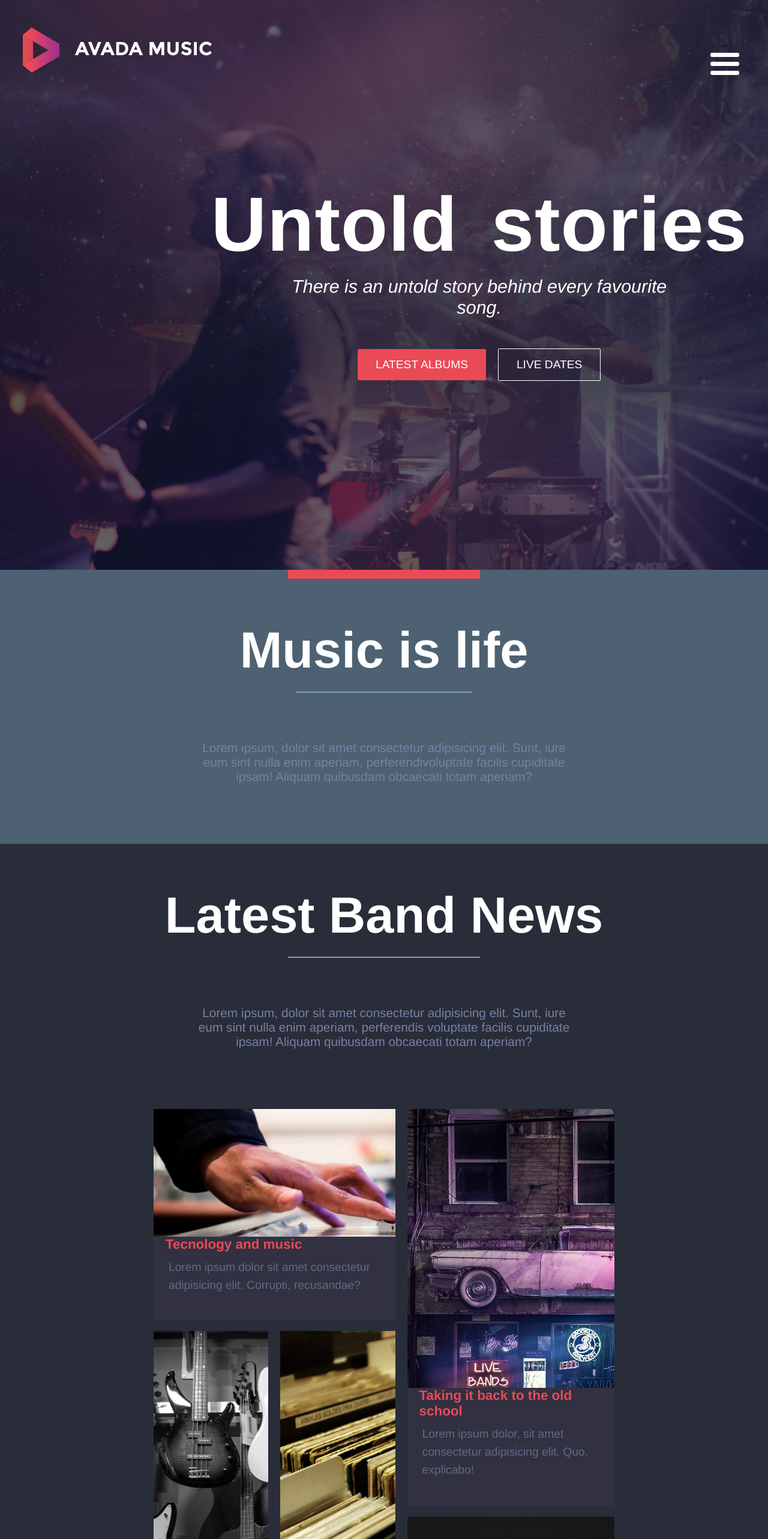
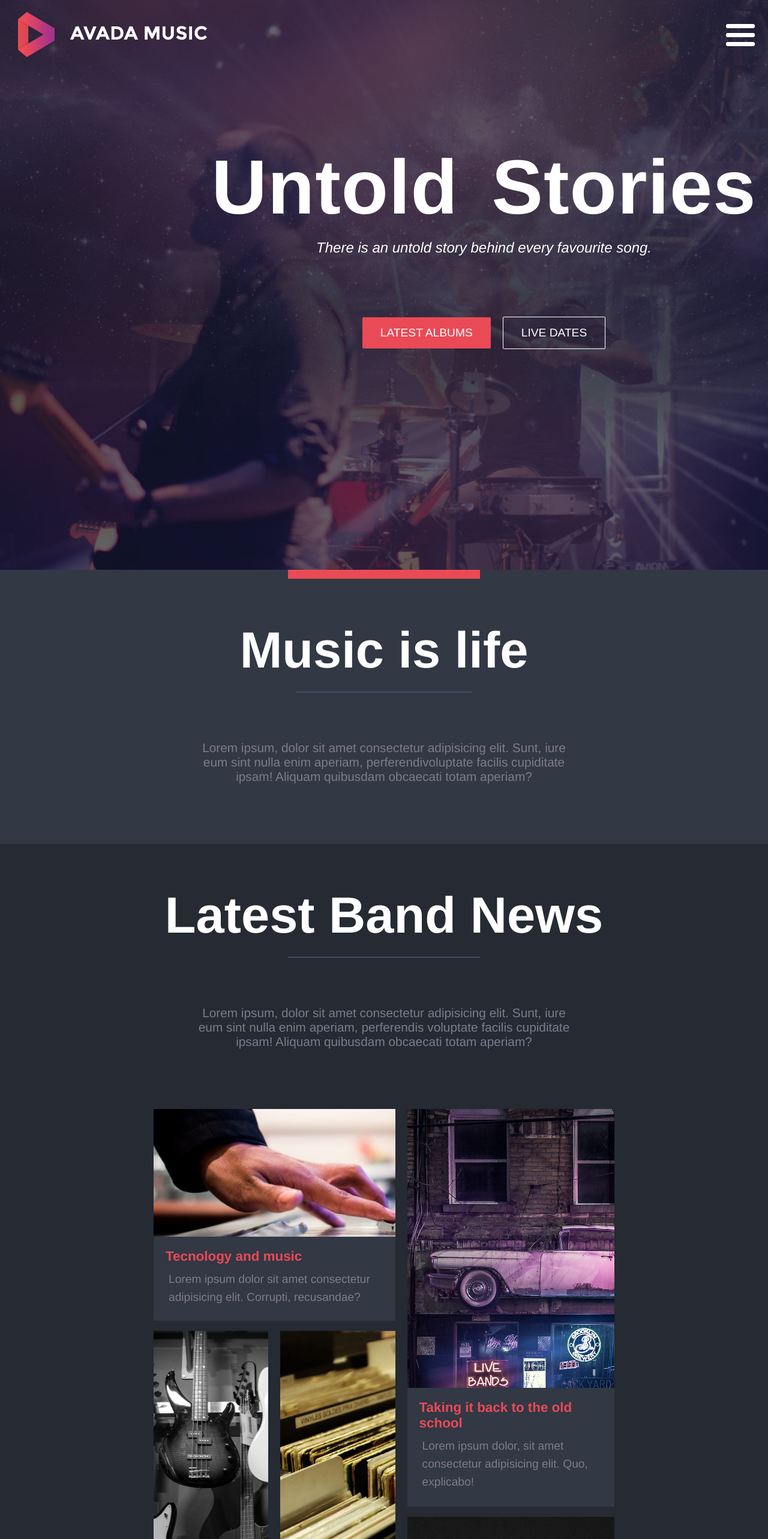
Before and after one commit to GabrielePagnotta/proj-html-vuejs, a Vue app: page / in a window 1280 px wide. Shown: the top 2566 px of the page at 60% size. Built offline with nearby package versions, Linux system fonts and the light colour scheme.

Commit message:
aggiustamenti colore e varie migliorie

```diff
--- a/src/App.vue
+++ b/src/App.vue
@@ -11,7 +11,7 @@
     <CitationBox />
     <DefaultTitle2 />
     <ViewAllDates />
-    <FooterOne :img="imgFooter"  :get="arraiFooter"/>
+    <FooterOne  :get="arraiFooter"/>
   </div>
 </template>
 
@@ -66,12 +66,24 @@ export default {
       ],
 
       arraiFooter:[
-        {name:"Home", link:"#"},
-        {name:"Meet The Band", link:"#"},
-        {name:"Live Dates", link:"#"},
-        {name:"Lastest News", link:"#"},
-        {name:"Albums", link:"#"},
-        {name:"Fans", link:"#"},
+        {
+          name:"Home", link:"#"
+        },
+        {
+          name:"Meet The Band", link:"#"
+        },
+        {
+          name:"Live Dates", link:"#"
+        },
+        {
+          name:"Lastest News", link:"#"
+        },
+        {
+          name:"Albums", link:"#"
+        },
+        {
+          name:"Fans", link:"#"
+        },
       ],
 
 
--- a/src/components/footer/FooterContent1.vue
+++ b/src/components/footer/FooterContent1.vue
@@ -15,7 +15,7 @@
     <section class="container bg-2">
         <div class="box1">
             <ul>
-                <li>&copy;copyright 2012-2020</li>
+                <li>&copy;copyright 2022-2023</li>
                 <li>|</li>
                 <li>AVADA BY THEME FUSION</li>
                 <li>|</li>
@@ -56,7 +56,7 @@
 .fa-facebook{
     font-size: 1.6rem;
     margin:5px;
-    background-color: #313141;
+    background-color: #323844;
     color: white;
     padding: 10px;
     cursor: pointer;
@@ -66,7 +66,7 @@
 .fa-twitter{
     font-size: 1.6rem;
     margin:5px;
-    background-color: #313141;
+    background-color: #323844;
     color: white;
     padding: 10px;
     cursor: pointer;
@@ -75,7 +75,7 @@
 .fa-instagram{
     font-size: 1.6rem;
     margin:5px;
-    background-color: #313141;
+    background-color: #323844;
     color: white;
     padding: 10px;
     cursor: pointer;
@@ -83,7 +83,7 @@
 .fa-youtube{
     font-size: 1.6rem;
     margin:5px;
-    background-color: #313141;
+    background-color: #323844;
     color: white;
     padding: 10px;
     cursor: pointer;
@@ -111,24 +111,24 @@
 
 
 .bg-1{
-    background-color: #313141;
+    background-color: #323844;
 }
 
 .bg-2{
-    background-color: #21212c;
+    background-color: #252A33;
     padding: 40px;
 }
 li a{
     float: left;
     margin: 10px;
     text-decoration: none;
-    color: gray;
+    color: #7D7B8D;
 }
 
 li{
     float:left;
     font-size: 15px;
-    color: gray;
+    color: #7D7B8D;
     cursor: pointer;
 }
 
--- a/src/components/header/ContentHeader.vue
+++ b/src/components/header/ContentHeader.vue
@@ -32,7 +32,7 @@
 </div>
 
   <div class="text-box">
-    <h1 class="main-title">Untold stories</h1>
+    <h1 class="main-title">Untold Stories</h1>
     <div class="subtitle-position">
       <p class="italic">There is an untold story behind every favourite song.</p>
     </div>
@@ -66,6 +66,7 @@ export default {
 
 .buttons-position{
   margin-left: 10%;
+  margin-top: 10%;
 }
 .btn-live{
 border: 1px solid white;
@@ -96,7 +97,7 @@ cursor: pointer;
 
 .text-box{
   text-align: center;
-  margin-top: 10%;
+  margin-top: 5%;
   margin-left: 4%;
 }
 .main-title{
@@ -114,7 +115,7 @@ cursor: pointer;
 
 .italic{
   font-style: italic;
-  font-size: 1.9rem;
+  font-size: 1.5rem;
   color: white;
   margin: 5% 10%;
 }
@@ -132,7 +133,7 @@ h1 {
   width:20%;
 }
 .logo{
-    margin:18% 15%;
+    margin:20px 30px;
     cursor: pointer;
 }
 
@@ -145,9 +146,9 @@ h1 {
 **/
 .hamburger {
   position: absolute;
-  top: 5em;
-  right: 5%;
-  margin-left: -2em;
+  top: 2rem;
+  right: 3%;
+  margin-left: -1em;
   width: 2em;
   height: 45px;
   z-index: 5;
@@ -172,7 +173,7 @@ Nav Styles
   width: 100%;
   height: 100vh;
   background-color: #ea4a56;;
-  top: -100%; left: 0; right: 0; bottom: 0;
+  top: -50%; left: 0; right: 0; bottom: 0;
   overflow: hidden;
   transition: all 0.3s ease-in-out;
   transform: scale(0);
--- a/src/components/main/DatesComponents.vue
+++ b/src/components/main/DatesComponents.vue
@@ -85,13 +85,12 @@
 
 <style lang="scss" scoped>
     .main{
-        background-color: blue;
         width:60%;
         margin: 0 auto;
     }
 
 $midnight: #292d39;
-$background : #2d2d45;
+$background : #323844;
 // General
 
 h1 {
@@ -110,7 +109,7 @@ input {
 }
 
 .padding{
-  padding:1rem;
+  padding:3rem;
 }
 // Layout
 .row {
--- a/src/components/main/DefaultTitle1.vue
+++ b/src/components/main/DefaultTitle1.vue
@@ -35,7 +35,7 @@ h1 {
 
 .main {
     width: 100%;
-    background-color: #292d39;
+    background-color: #252A33;
 }
 
 .title-position {
@@ -45,7 +45,7 @@ h1 {
 .underline {
     width: 25%;
     height: 2px;
-    background-color: #859fb4;
+    background-color: #444E62;
     margin: 20px;
 }
 
@@ -53,7 +53,7 @@ h1 {
     font-size: 1.3rem;
     width: 50%;
     text-align: center;
-    color: #7780a4;
+    color: #7D7B8D;
     margin-top: 60px;
     margin-bottom: 100px;
 }
--- a/src/components/main/DefaultTitle2.vue
+++ b/src/components/main/DefaultTitle2.vue
@@ -38,7 +38,7 @@ h1 {
 
 .main {
     width: 100%;
-    background-color: #292d39;
+    background-color: #252A33;
 }
 
 .title-position {
@@ -48,7 +48,7 @@ h1 {
 .underline {
     width: 25%;
     height: 2px;
-    background-color: #859fb4;
+    background-color: #444E62;
     margin: 20px;
 }
 
@@ -56,7 +56,7 @@ h1 {
     font-size: 1.3rem;
     width: 50%;
     text-align: center;
-    color: #7780a4;
+    color: #7D7B8D;
     margin-top: 60px;
     margin-bottom: 100px;
 }
--- a/src/components/main/GridContent.vue
+++ b/src/components/main/GridContent.vue
@@ -118,7 +118,7 @@ export default {
 
 .main {
     width: 100%;
-    background-color: #292d39;
+    background-color: #252A33;
 }
 .vertical-content-cards {
     width: 100%;
@@ -163,11 +163,12 @@ export default {
 
 
 .description {
+
     visibility: visible;
     width: 100%;
     height: 30%;
-    background-color: #313141;
-    color: #626984;
+    background-color: #323844;
+    color: #7D7B8D;
     transition: visibility 0.5s, opacity 0.5s;
     position: relative;
     z-index: 1;
@@ -179,8 +180,8 @@ export default {
     visibility: visible;
     width: 100%;
     height: 30%;
-    background-color: #313141;
-    color: #626984;
+    background-color: #323844;
+    color: #7D7B8D;
     transition: visibility 0.5s, opacity 0.5s;
     position: relative;
     z-index: 1;
@@ -192,8 +193,8 @@ export default {
     visibility: visible;
     width: 100%;
     height: 30%;
-    background-color: #313141;
-    color: #626984;
+    background-color: #323844;
+    color: #7D7B8D;
     transition: visibility 0.5s, opacity 0.5s;
     position: relative;
     z-index: 1;
@@ -204,8 +205,8 @@ export default {
     visibility: visible;
     width: 100%;
     height: 30%;
-    background-color: #313141;
-    color: #626984;
+    background-color: #323844;
+    color: #7D7B8D;
     transition: visibility 0.5s, opacity 0.5s;
     position: relative;
     top: -31%;
@@ -298,6 +299,7 @@ h1 {
     color: #ea4a56;
     margin: 10px 20px;
     font-size: 1.4rem;
+    padding-top: 20px;
 }
 
 p {
--- a/src/components/main/LastestNews.vue
+++ b/src/components/main/LastestNews.vue
@@ -22,6 +22,7 @@
         background-color:#ea4a56;
         color: white;
         transition: background-color 0.5s linear;
+        word-spacing: 5px;
     }
 
     .dflex {
@@ -33,5 +34,6 @@
 .container:hover{
     background-color: white;
     color: black;
+    word-spacing: 5px;
 }
 </style>
--- a/src/components/main/MusicIsLife.vue
+++ b/src/components/main/MusicIsLife.vue
@@ -39,7 +39,7 @@
 }
 .main{
     width: 100%;
-    background-color: #4d6172;
+    background-color: #323844;
 }
 
 h1{
@@ -55,7 +55,7 @@ h1{
     font-size: 1.3rem;
     width: 50%;
     text-align: center;
-    color: #7780a4;
+    color: #7D7B8D;
     margin-top: 60px;
     margin-bottom: 100px;
 }
@@ -63,7 +63,7 @@ h1{
 .underline{
     width:23%;
     height:2px;
-    background-color:#859fb4;
+    background-color:#444E62;
     margin: 20px;
 }
 
--- a/src/components/main/ViewAllDates.vue
+++ b/src/components/main/ViewAllDates.vue
@@ -9,7 +9,7 @@
         name:"ViewAllDates",
         data(){
             return{
-                Buttonname:"VIEW ALL DATES"
+                Buttonname:"VIEW ALL LIVE DATES"
             }
         }
     }
@@ -22,7 +22,7 @@
         background-color:#ea4a56;
         color: white;
         transition: background-color 0.5s linear;
-
+        word-spacing: 5px;
     }
 
     .dflex {
@@ -34,6 +34,6 @@
 .container:hover{
     background-color: white;
     color: black;
-
+    word-spacing: 5px;
 }
 </style>
```
